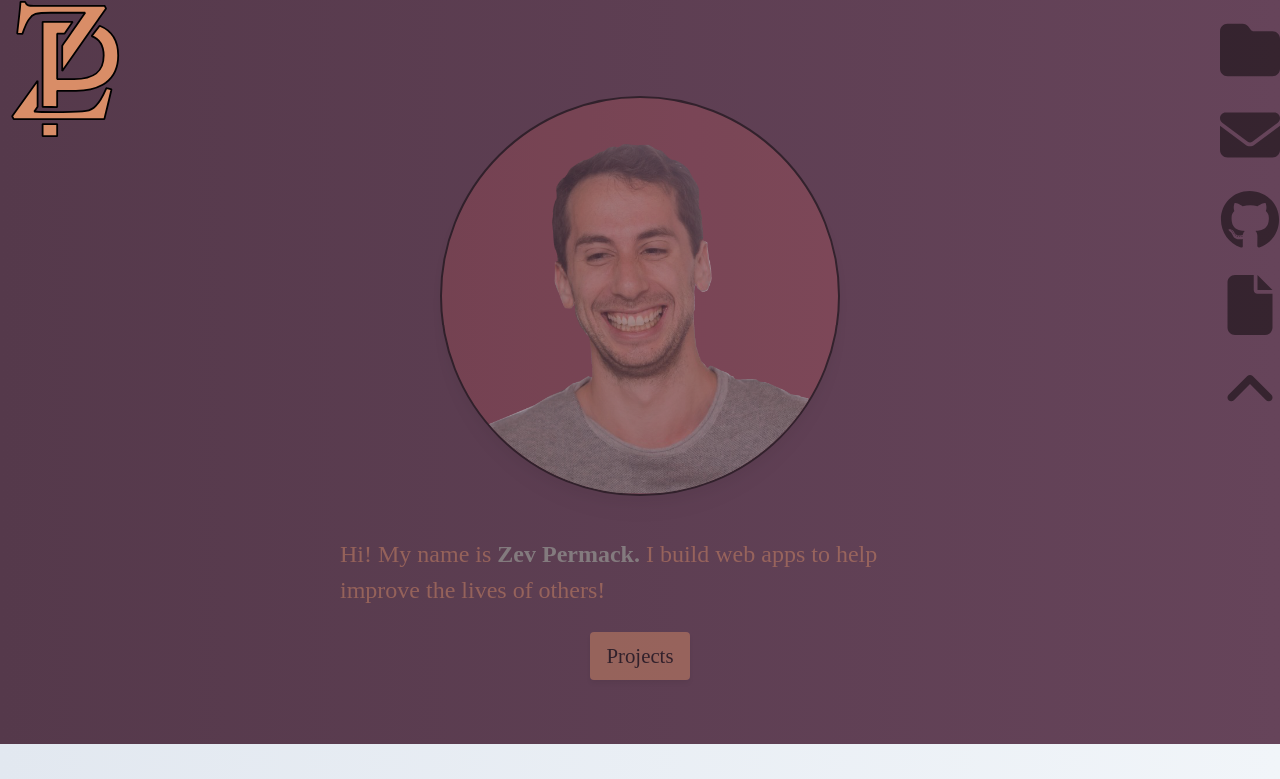
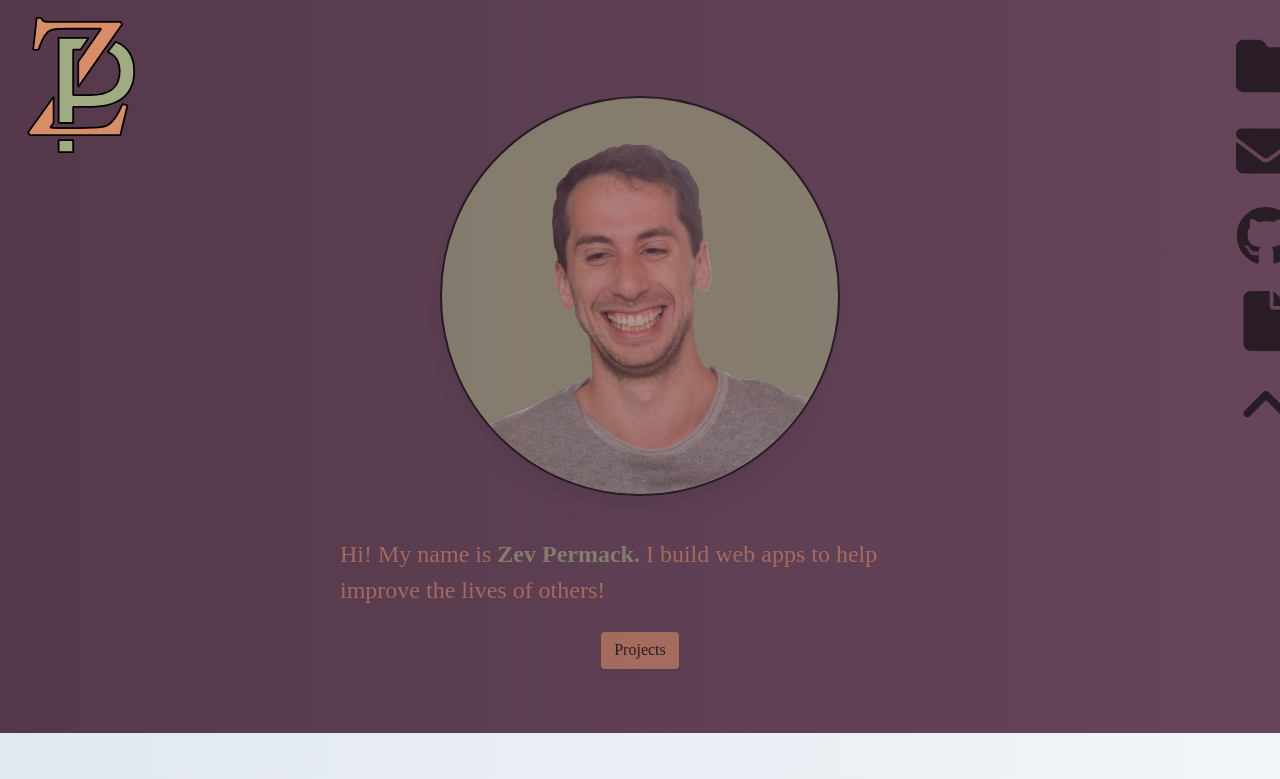
Before and after one commit to rewpt/portfolio, a React (Create React App) app: page /projects in a window 1280 px wide. Shown: the top 779 px of the page. Built offline with nearby package versions, Linux system fonts and the light colour scheme.

Commit message:
change light green to dark green and padding on nav

```diff
--- a/src/components/Button.jsx
+++ b/src/components/Button.jsx
@@ -11,7 +11,7 @@ export default function Button(props) {
       variants={buttonVariants}
       whileHover="hover"
       whileTap={{ scale: 1.05, y: 2 }}
-      className="rounded text-[1.3rem] py-[.4em] px-[.8em] bg-zorange drop-shadow-md hover:drop-shadow-xl"
+      className="rounded text-[1.rem] py-[.4em] px-[.8em] bg-zorange drop-shadow-md hover:drop-shadow-xl"
     >
       {props.children}
     </motion.button>
--- a/src/components/Logo.jsx
+++ b/src/components/Logo.jsx
@@ -3,13 +3,13 @@ import { motion, AnimatePresence } from "framer-motion";
 import { useState } from "react";
 
 const svgVariants = {
-  hidden: { scale: 0.1, rotate: -180, x: "14vw", y: "15vh" },
+  hidden: { scale: 0.1, rotate: -180, x: "30vw", y: "15vh" },
   visible: {
     scale: 2,
     rotate: 0,
-    x: "14vw",
+    x: "30vw",
     y: "15vh",
-    transition: { duration: 1 },
+    transition: { duration: 1.5 },
   },
   exit: {
     x: 25,
@@ -17,7 +17,7 @@ const svgVariants = {
 };
 
 const svgVariants2 = {
-  initial: { scale: 2, x: "14vw", y: "15vh" },
+  initial: { scale: 2, x: "30vw", y: "15vh" },
   animate: {
     scale: 1,
     x: "0vw",
@@ -72,7 +72,7 @@ export default function Logo() {
                 variants={pathVariants}
                 initial="hidden"
                 animate="visible"
-                fill="rgb(217,141,103)"
+                fill="rgb(161, 171, 130)"
                 stroke="#000000"
                 strokeWidth="1"
                 strokeMiterlimit="1"
@@ -120,7 +120,7 @@ export default function Logo() {
             <g>
               <path
                 className="st0"
-                fill="rgb(217,141,103)"
+                fill="rgb(161, 171, 130)"
                 stroke="#000000"
                 strokeWidth="1"
                 strokeMiterlimit="1"
--- a/src/components/Nav.jsx
+++ b/src/components/Nav.jsx
@@ -25,8 +25,8 @@ function Nav() {
     "hover:cursor-pointer hover:text-orange mt-[20px] rotate-180": !navOpen,
   });
   return (
-    <header className="flex max-h-[80px] w-full top-0 bg-white bg-opacity-25">
-      <div className="absolute flex justify-between w-full">
+    <header className="flex mx-[1em] max-h-[80px] w-full top-0 bg-white bg-opacity-25">
+      <div className="absolute pt-[1em] flex justify-between w-full">
         <motion.div className="logo-container h-[40vw] w-[25vw] max-w-[120px]">
           <Logo></Logo>
         </motion.div>
--- a/src/components/Project.jsx
+++ b/src/components/Project.jsx
@@ -118,7 +118,7 @@ export default function Project(props) {
           <FontAwesomeIcon className="h-[80px] w-[80px]" icon={faCaretLeft} />
         </span> */}
 
-        <div className="flex] mt-[1.5rem] drop-shadow-lg border-2 border-black justify-center bg-black w-[%100] overflow-hidden">
+        <div className="flex mt-[1.5rem] drop-shadow-lg border-2 border-black justify-center bg-black overflow-hidden">
           <motion.img
             variants={variants}
             initial="initial"
--- a/src/components/ProjectCarousel.jsx
+++ b/src/components/ProjectCarousel.jsx
@@ -46,7 +46,7 @@ export default function ProjectCarousel() {
     <div className="flex justify-center w-full py-[3rem] bg-gradient-to-r from-slate-200 to-slate-100">
       <div
         id="projects"
-        className="bg-opacity-0 flex w-2/3 flex-col justify-center items-center"
+        className="bg-opacity-0 flex w-[95%] flex-col justify-center items-center"
       >
         <AnimatePresence exitBeforeEnter>
           {allProjects.map((project, index) => {
--- a/src/components/TopBanner.jsx
+++ b/src/components/TopBanner.jsx
@@ -28,10 +28,10 @@ export default function TopBanner() {
         </a>
         <p className=" mb-[1em] mt-10 text-zorange text-[1.5rem] max-w-[600px]">
           Hi! My name is
-          <span className="text-zgreen font-bold"> Zev Permack. </span> I build
+          <span className="text-zdgreen font-bold"> Zev Permack. </span> I build
           web apps to help improve the lives of others!
         </p>
-        <div className="flex justify-center items-end border-2 border-black overflow-hidden rounded-full drop-shadow-xl w-[80vw] h-[80vw] max-h-[400px] max-w-[400px] bg-gradient-to-r from-zburgundy to-zlburgundy ">
+        <div className="flex justify-center items-end border-2 border-black overflow-hidden rounded-full drop-shadow-xl w-[80vw] h-[80vw] max-h-[400px] max-w-[400px] bg-gradient-to-r from-zdgreen to-zdgreen ">
           <img
             src={face}
             className="face h-[60vw] max-h-[350px]  max-w-none"
--- a/tailwind.config.js
+++ b/tailwind.config.js
@@ -18,9 +18,11 @@ module.exports = {
         zlburgundy: 'rgb(158, 81, 93)',
         zpurple: 'rgb(85,57,75)',
         zlpurple: 'rgb(102, 68, 90)',
+        zvlpurple: 'rgb(105, 69, 92)',
         zgrey: 'rgb(145,117,110)',
         zgreen: 'rgb(176,193,178)',
         zlgreen: 'rgb(216,219,207)',
+        zdgreen: 'rgb(161, 171, 130)',
 
       }
     },
```
